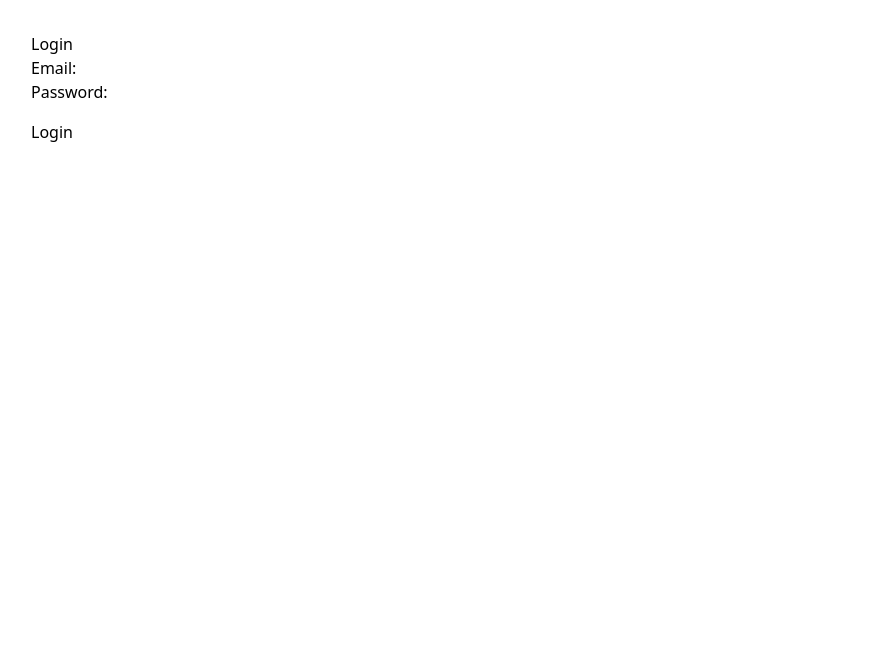
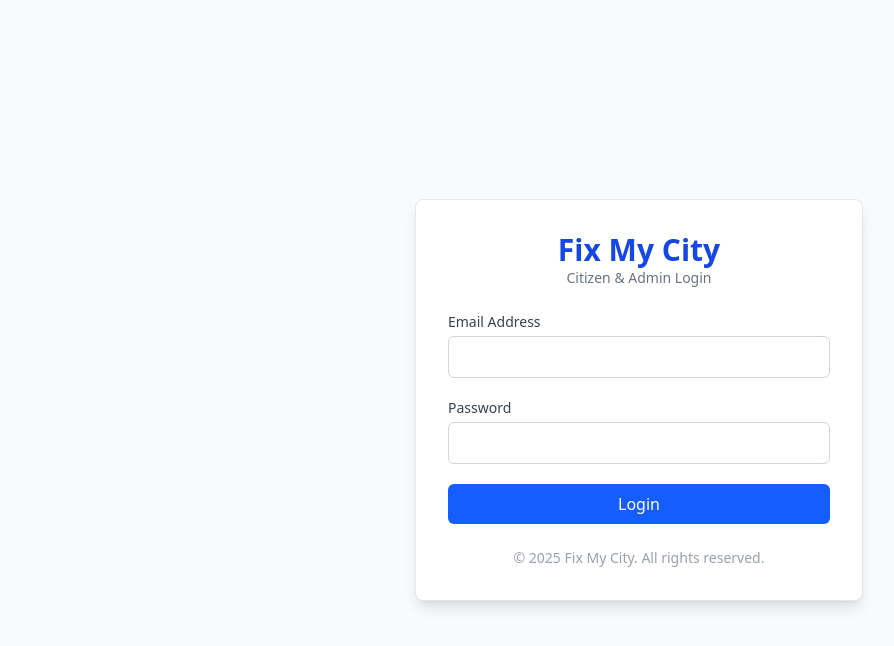
Before and after one commit to HetviThakkar-025/Fix-My-City, a React (Vite) app in the folder client/fixmycity/: page /login in a window 1280 px wide. Shown: the top 646 px of the page, without its empty margins (1-895 px from the left). Built offline with nearby package versions, Linux system fonts and the light colour scheme.

Commit message:
Login and register functionality done

```diff
--- a/client/fixmycity/src/App.jsx
+++ b/client/fixmycity/src/App.jsx
@@ -1,12 +1,9 @@
-import { useState } from "react";
-import "./App.css";
 import {
   BrowserRouter as Router,
   Routes,
   Route,
   Navigate,
 } from "react-router-dom";
-
 import Login from "./pages/auth/Login";
 import Register from "./pages/auth/Register";
 
@@ -19,26 +16,39 @@ import AdminLayout from "./layout/AdminLayout";
 import AdminDashboard from "./pages/admin/Dashboard";
 import Analysis from "./pages/admin/Analysis";
 
+import ProtectedRoute from "./components/common/ProtectedRoute";
+
 function App() {
-  const [count, setCount] = useState(0);
-
   return (
-    <>
     <Router>
       <Routes>
-          {/* Public Auth Routes */}
+        {/* Public Routes */}
         <Route path="/login" element={<Login />} />
         <Route path="/register" element={<Register />} />
 
-          {/* User Routes */}
-          <Route path="/user" element={<UserLayout />}>
+        {/* Protected User Routes */}
+        <Route
+          path="/user"
+          element={
+            <ProtectedRoute allowedRole="user">
+              <UserLayout />
+            </ProtectedRoute>
+          }
+        >
           <Route index element={<UserHome />} />
           <Route path="report" element={<ReportIssue />} />
           <Route path="community" element={<Community />} />
         </Route>
 
-          {/* Admin Routes */}
-          <Route path="/admin" element={<AdminLayout />}>
+        {/* Protected Admin Routes */}
+        <Route
+          path="/admin"
+          element={
+            <ProtectedRoute allowedRole="admin">
+              <AdminLayout />
+            </ProtectedRoute>
+          }
+        >
           <Route index element={<AdminDashboard />} />
           <Route path="analysis" element={<Analysis />} />
         </Route>
@@ -47,7 +57,6 @@ function App() {
         <Route path="*" element={<Navigate to="/login" />} />
       </Routes>
     </Router>
-    </>
   );
 }
 
--- /dev/null
+++ b/client/fixmycity/src/components/common/ProtectedRoute.jsx
@@ -0,0 +1,14 @@
+import { Navigate } from "react-router-dom";
+
+const ProtectedRoute = ({ children, allowedRole }) => {
+  const token = localStorage.getItem("token");
+  const role = localStorage.getItem("role");
+
+  if (!token || role !== allowedRole) {
+    return <Navigate to="/login" replace />;
+  }
+
+  return children;
+};
+
+export default ProtectedRoute;
--- a/client/fixmycity/src/pages/admin/Analysis.jsx
+++ b/client/fixmycity/src/pages/admin/Analysis.jsx
@@ -0,0 +1,7 @@
+import React from "react";
+
+function Analysis() {
+  return <></>;
+}
+
+export default Analysis;
--- a/client/fixmycity/src/pages/admin/Dashboard.jsx
+++ b/client/fixmycity/src/pages/admin/Dashboard.jsx
@@ -0,0 +1,7 @@
+import React from "react";
+
+function Dashboard() {
+  return <></>;
+}
+
+export default Dashboard;
--- a/client/fixmycity/src/pages/auth/Login.jsx
+++ b/client/fixmycity/src/pages/auth/Login.jsx
@@ -13,7 +13,6 @@ function Login() {
     e.preventDefault();
     try {
       const res = await axios.post("/api/auth/login", { email, password });
-
       const { token, role } = res.data;
 
       localStorage.setItem("token", token);
@@ -31,37 +30,91 @@ function Login() {
   };
 
   return (
-    <div style={{ padding: "2rem" }}>
-      <h2>Login</h2>
-      {error && <p style={{ color: "red" }}>{error}</p>}
+    <div className="min-h-screen flex items-center justify-center bg-gray-50 px-4">
+      <div className="w-full max-w-md bg-white border border-gray-200 shadow-lg rounded-lg p-8">
+        <div className="text-center mb-6">
+          <h1 className="text-3xl font-bold text-blue-700">Fix My City</h1>
+          <p className="text-sm text-gray-500">Citizen & Admin Login</p>
+        </div>
 
-      <form onSubmit={handleLogin}>
+        {error && (
+          <p className="text-red-600 text-sm mb-4 text-center">{error}</p>
+        )}
+
+        <form onSubmit={handleLogin} className="space-y-5">
           <div>
-          <label>Email: </label>
+            <label className="block text-sm font-medium text-gray-700 mb-1">
+              Email Address
+            </label>
             <input
               type="email"
               value={email}
               onChange={(e) => setEmail(e.target.value)}
               required
+              className="w-full border border-gray-300 rounded-md px-4 py-2 focus:outline-none focus:ring-2 focus:ring-blue-500"
             />
           </div>
 
           <div>
-          <label>Password: </label>
+            <label className="block text-sm font-medium text-gray-700 mb-1">
+              Password
+            </label>
             <input
               type="password"
               value={password}
               onChange={(e) => setPassword(e.target.value)}
               required
+              className="w-full border border-gray-300 rounded-md px-4 py-2 focus:outline-none focus:ring-2 focus:ring-blue-500"
             />
           </div>
 
-        <button type="submit" style={{ marginTop: "1rem" }}>
+          <button
+            type="submit"
+            className="w-full bg-blue-600 hover:bg-blue-700 text-white font-medium py-2 rounded-md transition duration-300"
+          >
             Login
           </button>
         </form>
+
+        <p className="text-center text-sm text-gray-400 mt-6">
+          © {new Date().getFullYear()} Fix My City. All rights reserved.
+        </p>
+      </div>
     </div>
   );
 }
 
 export default Login;
+
+// Updated handleLogin with Backend
+
+// const handleLogin = async (e) => {
+//   e.preventDefault();
+//   try {
+//     const res = await axios.post("/api/auth/login", { email, password });
+
+//     const { token, role } = res.data;
+
+//     // Store securely
+//     localStorage.setItem("token", token);
+//     localStorage.setItem("role", role);
+
+//     // Redirect based on role
+//     if (role === "admin") {
+//       navigate("/admin");
+//     } else {
+//       navigate("/user");
+//     }
+//   } catch (err) {
+//     console.error(err);
+//     if (err.response?.status === 401) {
+//       setError("Invalid email or password.");
+//     } else {
+//       setError("Login failed. Please try again later.");
+//     }
+//   }
+// };
+
+// Proxy Setup (if backend is on localhost:5000)
+// In client/package.json:
+// "proxy": "http://localhost:5000"
--- a/client/fixmycity/src/pages/auth/Register.jsx
+++ b/client/fixmycity/src/pages/auth/Register.jsx
@@ -0,0 +1,139 @@
+import React, { useState } from "react";
+import { useNavigate } from "react-router-dom";
+
+function Register() {
+  const [name, setName] = useState("");
+  const [email, setEmail] = useState("");
+  const [password, setPassword] = useState("");
+  const [role, setRole] = useState("user"); // default to "user"
+  const [error, setError] = useState("");
+
+  const navigate = useNavigate();
+
+  const handleRegister = (e) => {
+    e.preventDefault();
+
+    // Client-side mock: Save to localStorage (you'll replace this with backend call later)
+    try {
+      const newUser = {
+        name,
+        email,
+        password,
+        role,
+      };
+
+      // Simulate token
+      const token = "mock-jwt-token";
+
+      localStorage.setItem("token", token);
+      localStorage.setItem("role", role);
+      localStorage.setItem("userData", JSON.stringify(newUser));
+
+      // Redirect based on role
+      if (role === "admin") {
+        navigate("/admin");
+      } else {
+        navigate("/user");
+      }
+    } catch (err) {
+      console.error(err);
+      setError("Registration failed. Please try again.");
+    }
+  };
+
+  return (
+    <div className="min-h-screen flex items-center justify-center bg-gray-50 px-4">
+      <div className="w-full max-w-md bg-white border border-gray-200 shadow-lg rounded-lg p-8">
+        <div className="text-center mb-6">
+          <h1 className="text-3xl font-bold text-blue-700">Fix My City</h1>
+          <p className="text-sm text-gray-500">Citizen & Admin Registration</p>
+        </div>
+
+        {error && (
+          <p className="text-red-600 text-sm mb-4 text-center">{error}</p>
+        )}
+
+        <form onSubmit={handleRegister} className="space-y-5">
+          <div>
+            <label className="block text-sm font-medium text-gray-700 mb-1">
+              Full Name
+            </label>
+            <input
+              type="text"
+              value={name}
+              onChange={(e) => setName(e.target.value)}
+              required
+              className="w-full border border-gray-300 rounded-md px-4 py-2 focus:outline-none focus:ring-2 focus:ring-blue-500"
+            />
+          </div>
+
+          <div>
+            <label className="block text-sm font-medium text-gray-700 mb-1">
+              Email Address
+            </label>
+            <input
+              type="email"
+              value={email}
+              onChange={(e) => setEmail(e.target.value)}
+              required
+              className="w-full border border-gray-300 rounded-md px-4 py-2 focus:outline-none focus:ring-2 focus:ring-blue-500"
+            />
+          </div>
+
+          <div>
+            <label className="block text-sm font-medium text-gray-700 mb-1">
+              Password
+            </label>
+            <input
+              type="password"
+              value={password}
+              onChange={(e) => setPassword(e.target.value)}
+              required
+              className="w-full border border-gray-300 rounded-md px-4 py-2 focus:outline-none focus:ring-2 focus:ring-blue-500"
+            />
+          </div>
+
+          <div>
+            <label className="block text-sm font-medium text-gray-700 mb-1">
+              Role
+            </label>
+            <select
+              value={role}
+              onChange={(e) => setRole(e.target.value)}
+              className="w-full border border-gray-300 rounded-md px-4 py-2 focus:outline-none focus:ring-2 focus:ring-blue-500"
+            >
+              <option value="user">Citizen</option>
+              <option value="admin">Administrator</option>
+            </select>
+          </div>
+
+          <button
+            type="submit"
+            className="w-full bg-blue-600 hover:bg-blue-700 text-white font-medium py-2 rounded-md transition duration-300"
+          >
+            Register
+          </button>
+        </form>
+
+        <p className="text-center text-sm text-gray-400 mt-6">
+          Already have an account?{" "}
+          <a href="/login" className="text-blue-600 hover:underline">
+            Login
+          </a>
+        </p>
+      </div>
+    </div>
+  );
+}
+
+export default Register;
+
+// Replace the client-side mock with
+
+// const res = await axios.post("/api/auth/register", {
+//   name,
+//   email,
+//   password,
+//   role,
+// });
+// const { token, role } = res.data;
--- a/client/fixmycity/src/pages/user/Community.jsx
+++ b/client/fixmycity/src/pages/user/Community.jsx
@@ -0,0 +1,7 @@
+import React from "react";
+
+function Community() {
+  return <></>;
+}
+
+export default Community;
--- a/client/fixmycity/src/pages/user/Home.jsx
+++ b/client/fixmycity/src/pages/user/Home.jsx
@@ -0,0 +1,7 @@
+import React from "react";
+
+function Home() {
+  return <></>;
+}
+
+export default Home;
--- a/client/fixmycity/src/pages/user/ReportIssue.jsx
+++ b/client/fixmycity/src/pages/user/ReportIssue.jsx
@@ -0,0 +1,7 @@
+import React from "react";
+
+function ReportIssue() {
+  return <></>;
+}
+
+export default ReportIssue;
```
Lines whose indentation alone changed are shown as unchanged.
